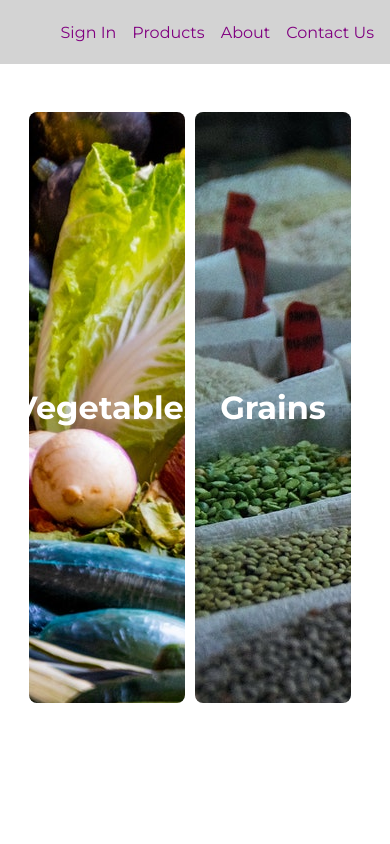
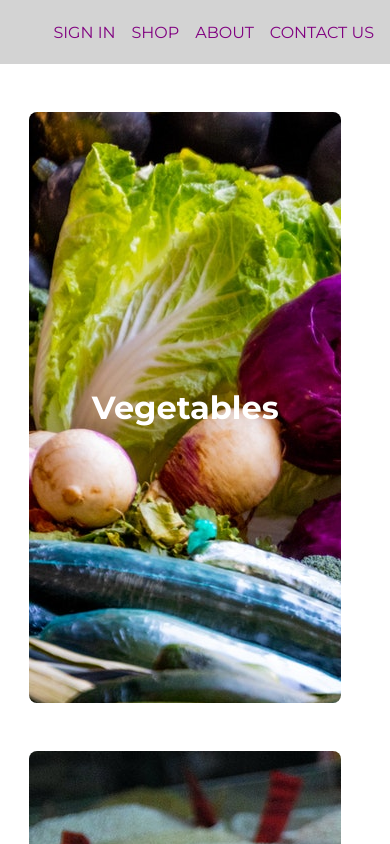
Before and after one commit to nikhilchintawar/shetkari-shop, a React (Create React App) app: page / in a window 390 px wide. Shown: the top 844 px of the page. Built offline with nearby package versions, Linux system fonts and the light colour scheme; the HTML template or start-up script is replaced by a standard one.

Commit message:
added the media query for homepage cards

```diff
--- a/src/components/card/homepage.card.styles.css
+++ b/src/components/card/homepage.card.styles.css
@@ -19,3 +19,9 @@
 .title{
     font-size: 2rem;
 }
+
+@media screen and (max-width: 600px){
+    .card{
+        width: 80vw;
+    }
+}
--- a/src/components/header/header.component.jsx
+++ b/src/components/header/header.component.jsx
@@ -11,17 +11,18 @@ const Header = () => {
     return(
         <div className='header'>
         <div className="options">
+
             <Link className='option' to='/signin'>
-                Sign In
+                SIGN IN
             </Link>
             <Link className='option' to='/products'>
-                Products
+                SHOP
             </Link>
             <Link className='option' to='/about'>
-                About
+                ABOUT
             </Link>
             <Link className='option' to='/contact'>
-                Contact Us
+                CONTACT US
             </Link>
         </div>
         </div>
--- a/src/pages/homepage/homepage.styles.css
+++ b/src/pages/homepage/homepage.styles.css
@@ -4,3 +4,10 @@
     grid-template-columns:1fr 1fr;
     margin: 0 auto;
 }
+
+@media screen and (max-width: 600px){
+    .cards{
+        display: grid;
+        grid-template-columns: 1fr;
+    }
+}
```
